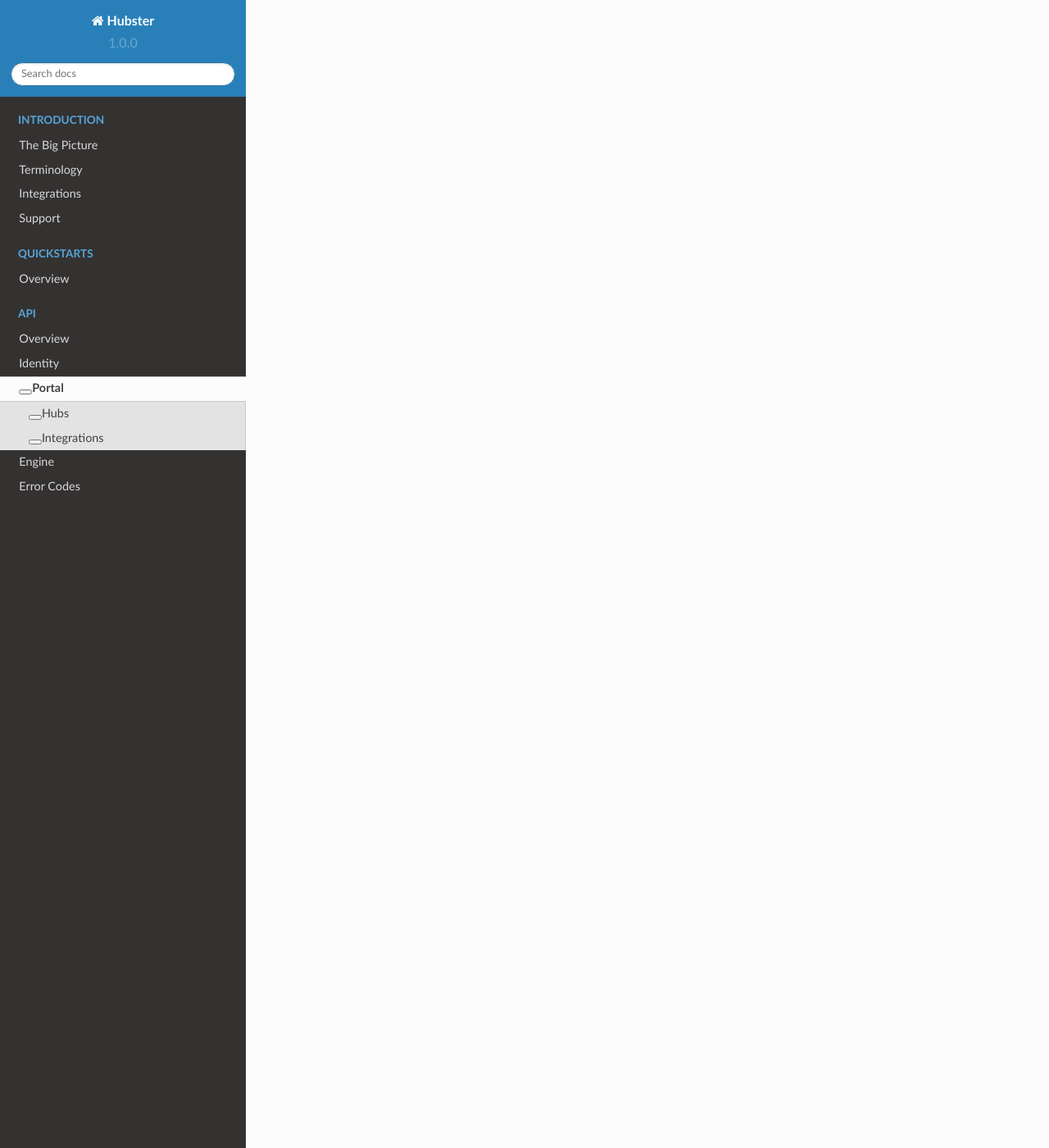
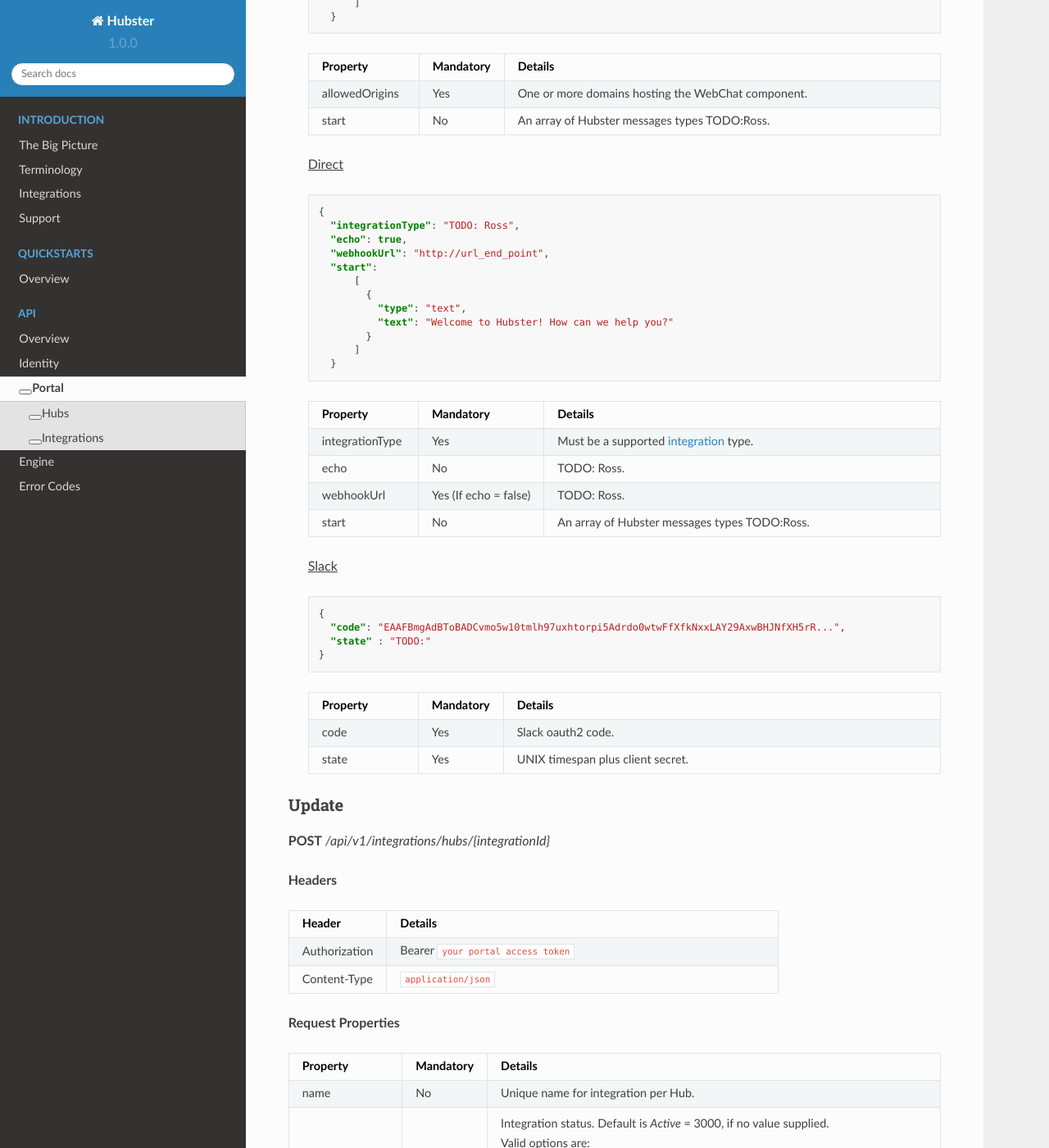
Before and after one commit to hubsterio/docs, a Sphinx documentation site: the page built from docs/api/2_portal.rst, in a window 1280 px wide and 1400 px high, scrolled down 8447 px. Shown: the whole window at 82% size. Built offline with Sphinx 7.4.7 and the Read the Docs theme 2.0.0, drawn with Linux system fonts in a browser that asks for light colours; some of the changed text lies outside the part shown.

Commit message:
Update for integrations.

```diff
--- a/docs/api/2_portal.rst
+++ b/docs/api/2_portal.rst
@@ -530,3 +530,227 @@ Create
     * - pageAccessToken
       - Yes
       - Facebook page access token.
+
+  :underline:`Web Chat`
+
+  .. code-block:: JSON
+
+      {
+        "allowedOrigins": [
+            "localhost",
+            "hubster.io",
+            "demo1.hubster.io"
+        ],
+        "start":
+            [
+              {
+                "type": "text",
+                "text": "Welcome to Hubster! How can we help you?"
+              }
+            ]
+	}
+
+  .. list-table::
+    :widths: 15 10 60
+    :header-rows: 1
+
+    * - Property
+      - Mandatory
+      - Details
+    * - allowedOrigins
+      - Yes
+      - One or more domains hosting the WebChat component.
+    * - start
+      - No
+      - An array of Hubster messages types TODO:Ross.
+
+  :underline:`Direct`
+
+  .. code-block:: JSON
+
+      {
+        "integrationType": "TODO: Ross",
+        "echo": true,
+        "webhookUrl": "http://url_end_point",
+        "start":
+            [
+              {
+                "type": "text",
+                "text": "Welcome to Hubster! How can we help you?"
+              }
+            ]
+	}
+
+  .. list-table::
+    :widths: 15 10 60
+    :header-rows: 1
+
+    * - Property
+      - Mandatory
+      - Details
+    * - integrationType
+      - Yes
+      - Must be a supported :ref:`integration<ref_api_integration_types>` type.
+    * - echo
+      - No
+      - TODO: Ross.
+    * - webhookUrl
+      - Yes (If echo = false)
+      - TODO: Ross.
+    * - start
+      - No
+      - An array of Hubster messages types TODO:Ross.
+
+
+  :underline:`Slack`
+
+  .. code-block:: JSON
+
+    {
+      "code": "EAAFBmgAdBToBADCvmo5w10tmlh97uxhtorpi5Adrdo0wtwFfXfkNxxLAY29AxwBHJNfXH5rR...",
+      "state" : "TODO:"
+    }
+
+  .. list-table::
+    :widths: 15 10 60
+    :header-rows: 1
+
+    * - Property
+      - Mandatory
+      - Details
+    * - code
+      - Yes
+      - Slack oauth2 code.
+    * - state
+      - Yes
+      - UNIX timespan plus client secret.
+
+Update
+******
+
+**POST** */api/v1/integrations/hubs/{integrationId}*
+
+**Headers**
+
+.. list-table::
+   :widths: 15 60
+   :header-rows: 1
+
+   * - Header
+     - Details
+   * - Authorization
+     - Bearer ``your portal access token``
+   * - Content-Type
+     - ``application/json``
+
+**Request Properties**
+
+.. list-table::
+   :widths: 15 10 60
+   :header-rows: 1
+
+   * - Property
+     - Mandatory
+     - Details
+   * - name
+     - No
+     - Unique name for integration per Hub.
+   * - statusId
+     - No
+     - | Integration status. Default is *Active* = 3000, if no value supplied.
+       | Valid options are:
+       | -  *Active* = 3000
+       | -  *Paused* = 3002
+   * - configuration
+     - No
+     - See :ref:`configuration<ref_portal_integration_update_config>` properties for each individual **channelId**.
+
+.. note:: Please note, if want to you update any property from Configuration object, you need to provide **all required** properties of Configuration object. In other words
+          configuration object will be replaced with new one.
+
+**Example Request Body**
+
+.. code-block:: JSON
+
+  {
+    "name": "Direct",
+    "statusId": 3002,
+    "configuration": {
+       "Echo": true,
+       "webhookUrl": "http://hubster.io/v1/api/integration?customer=1"
+    }
+  }
+
+.. _ref_portal_integration_update_config:
+
+**Configurations**
+
+  :underline:`Web Chat`
+
+  .. code-block:: JSON
+
+      {
+        "allowedOrigins": [
+            "localhost",
+            "hubster.io",
+            "demo1.hubster.io"
+        ],
+        "start":
+            [
+              {
+                "type": "text",
+                "text": "Welcome to Hubster! How can we help you?"
+              }
+            ]
+	}
+
+  .. list-table::
+    :widths: 15 10 60
+    :header-rows: 1
+
+    * - Property
+      - Mandatory
+      - Details
+    * - allowedOrigins
+      - Yes
+      - One or more domains hosting the WebChat component.
+    * - start
+      - No
+      - An array of Hubster messages types TODO:Ross.
+
+  :underline:`Direct`
+
+  .. code-block:: JSON
+
+      {
+        "integrationType": "TODO: Ross",
+        "echo": true,
+        "webhookUrl": "http://url_end_point",
+        "start":
+            [
+              {
+                "type": "text",
+                "text": "Welcome to Hubster! How can we help you?"
+              }
+            ]
+	}
+
+  .. list-table::
+    :widths: 15 10 60
+    :header-rows: 1
+
+    * - Property
+      - Mandatory
+      - Details
+    * - integrationType
+      - Yes
+      - Must be a supported :ref:`integration<ref_api_integration_types>` type.
+    * - echo
+      - No
+      - TODO: Ross.
+    * - webhookUrl
+      - Yes (If echo = false)
+      - TODO: Ross.
+    * - start
+      - No
+      - An array of Hubster messages types TODO:Ross.
```
Also changed, not shown: docs/api/0_overview.rst (+22 -0 lines).
